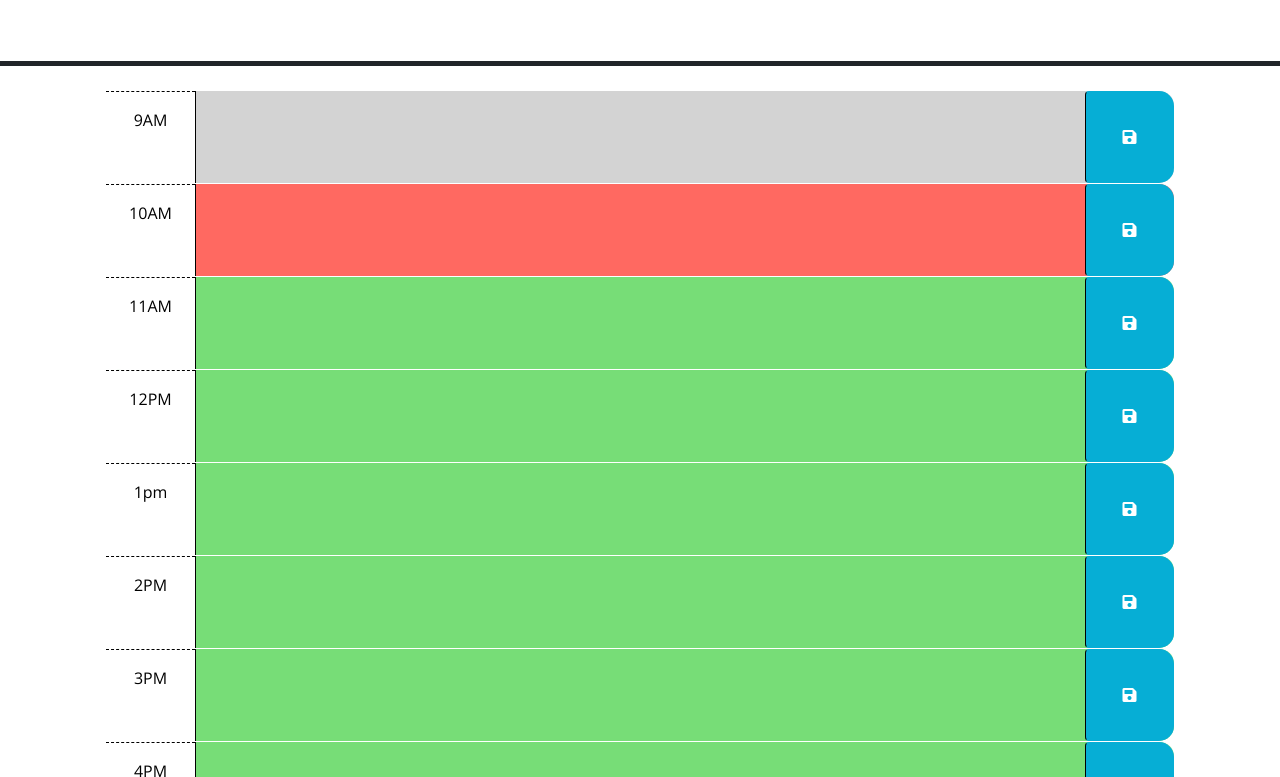
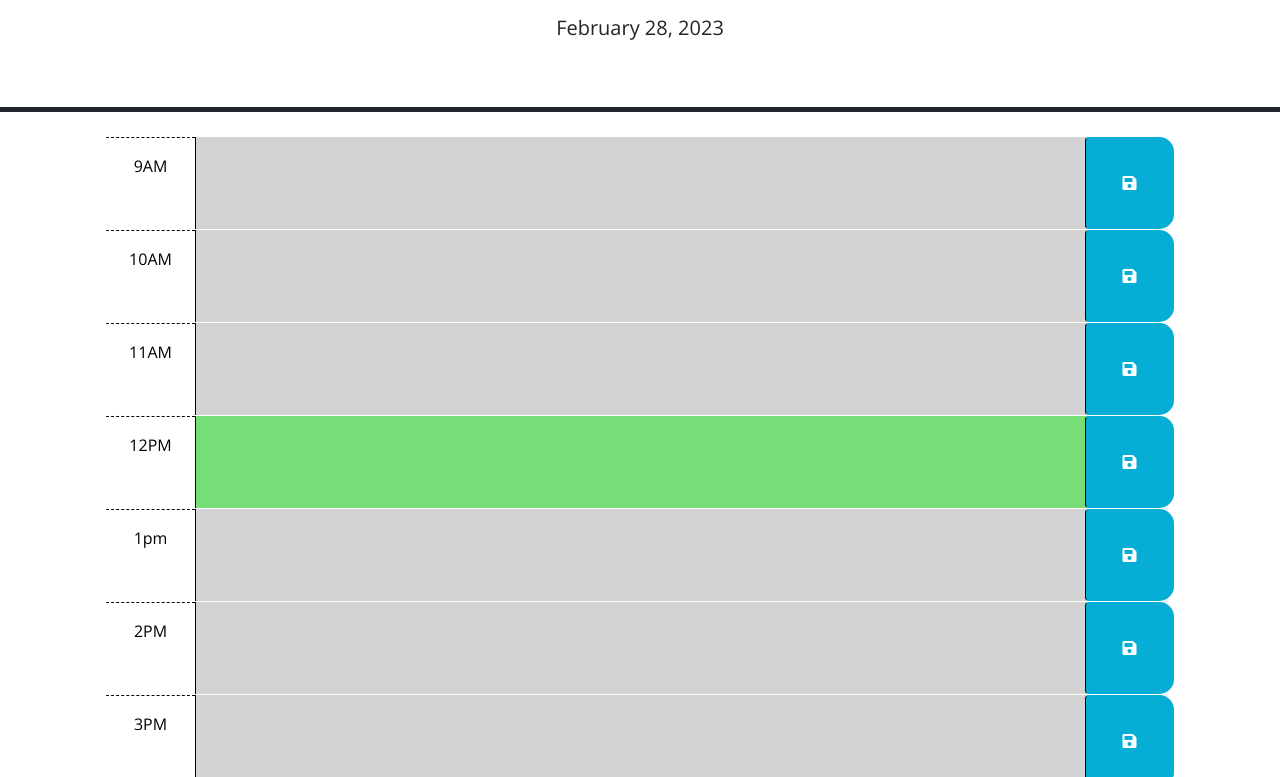
Before and after one commit to That-Dude13/Work-Day-Scheduler, a plain HTML site: page index.html in a window 1280 px wide. Shown: the part 166-943 px from the top of the page. Drawn offline with nearby package versions, Linux system fonts and the light colour scheme.

Commit message:
Code almost finished, Comments must still be removed.

```diff
--- a/assets/script.js
+++ b/assets/script.js
@@ -4,52 +4,50 @@
 
 $(document).ready(function () {
   // Save button local storage
-  $('.saveBtn').on('click', function () {
-  var text = $(this).siblings('.description').val();
-  var time = $(this).parent().attr('id').split("-")[1];
+  $(".saveBtn").on("click", function () {
+    var text = $(this).siblings(".description").val();
+    var time = $(this).parent().attr("id").split("-")[1];
 
     console.log(text, time);
 
     localStorage.setItem(time, text);
-
   });
 
   //Show current date in header
-  var showDate = dayjs().format('MMMM D, YYYY');
-  $('#currentDay').text(showDate);
-  console.log(showDate)
-
-
+  var showDate = dayjs().format("MMMM D, YYYY");
+  $("#currentDay").text(showDate);
+  console.log(showDate);
 
   // Past, present, future
-  var currentTime = dayjs()
-  console.log(currentTime)
- $('.row').each(function(){
- var everyHour = parseInt($(this).attr('id').split("-")[1])
- console.log(everyHour)
+  var currentTime = dayjs().format('h');
+  console.log(currentTime);
 
- if(everyHour < currentTime) {
- }else if (everyHour==currentTime){present}else
+  $(".row").each(function () {
+    var everyHour = parseInt($(this).attr("id").split("-")[1]);
+    console.log(everyHour, currentTime);
 
-})
+    if (everyHour < currentTime) {
+      $(this).addClass('past')
 
-// var i =
-// for (var i = 0; i < 25; i++){
-//   if (i < currentTime) {
-//     $(#past)
-//   }
-// }
-// if('#hour-9') < currentTime
-
-// User inour from local storage
-$('#hour-9').val(localStorage.getItem('9'))
-
+    } else if (everyHour === currentTime) {
+      $(this).addClass('present')
+    }
+    else {
+      $(this).addClass('future')
+    }
   });
 
-
-
-
-
+  // User input from local storage
+  $("#hour-9").val(localStorage.getItem("9"));
+  $("#hour-10").val(localStorage.getItem("10"));
+  $("#hour-11").val(localStorage.getItem("11"));
+  $("#hour-12").val(localStorage.getItem("12"));
+  $("#hour-1").val(localStorage.getItem("1"));
+  $("#hour-2").val(localStorage.getItem("2"));
+  $("#hour-3").val(localStorage.getItem("3"));
+  $("#hour-4").val(localStorage.getItem("4"));
+  $("#hour-5").val(localStorage.getItem("5"));
+});
 
 // TODO: Add a listener for click events on the save button. This code should
 // use the id in the containing time-block as a key to save the user input in
--- a/index.html
+++ b/index.html
@@ -40,7 +40,7 @@
         -->
 
       <!-- Example of a past time block. The "past" class adds a gray background color. -->
-      <div id="hour-9" class="row time-block past">
+      <div id="hour-9" class="row time-block ">
         <div class="col-2 col-md-1 hour text-center py-3">9AM</div>
         <textarea class="col-8 col-md-10 description" rows="3"> </textarea>
         <button class="btn saveBtn col-2 col-md-1" aria-label="save">
@@ -49,7 +49,7 @@
       </div>
 
       <!-- Example of a a present time block. The "present" class adds a red background color. -->
-      <div id="hour-10" class="row time-block present">
+      <div id="hour-10" class="row time-block">
         <div class="col-2 col-md-1 hour text-center py-3">10AM</div>
         <textarea class="col-8 col-md-10 description" rows="3"> </textarea>
         <button class="btn saveBtn col-2 col-md-1" aria-label="save">
@@ -58,7 +58,7 @@
       </div>
 
       <!-- Example of a future time block. The "future" class adds a green background color. -->
-      <div id="hour-11" class="row time-block future">
+      <div id="hour-11" class="row time-block">
         <div class="col-2 col-md-1 hour text-center py-3">11AM</div>
         <textarea class="col-8 col-md-10 description" rows="3"> </textarea>
         <button class="btn saveBtn col-2 col-md-1" aria-label="save">
@@ -66,7 +66,7 @@
         </button>
       </div>
 
-      <div id="hour-12" class="row time-block future">
+      <div id="hour-12" class="row time-block">
         <div class="col-2 col-md-1 hour text-center py-3">12PM</div>
         <textarea class="col-8 col-md-10 description" rows="3"> </textarea>
         <button class="btn saveBtn col-2 col-md-1" aria-label="save">
@@ -74,7 +74,7 @@
         </button>
       </div>
 
-      <div id="hour-1" class="row time-block future">
+      <div id="hour-1" class="row time-block">
         <div class="col-2 col-md-1 hour text-center py-3">1pm</div>
         <textarea class="col-8 col-md-10 description" rows="3"> </textarea>
         <button class="btn saveBtn col-2 col-md-1" aria-label="save">
@@ -82,7 +82,7 @@
         </button>
       </div>
 
-      <div id="hour-2" class="row time-block future">
+      <div id="hour-2" class="row time-block">
         <div class="col-2 col-md-1 hour text-center py-3">2PM</div>
         <textarea class="col-8 col-md-10 description" rows="3"> </textarea>
         <button class="btn saveBtn col-2 col-md-1" aria-label="save">
@@ -90,7 +90,7 @@
         </button>
       </div>
 
-      <div id="hour-3" class="row time-block future">
+      <div id="hour-3" class="row time-block">
         <div class="col-2 col-md-1 hour text-center py-3">3PM</div>
         <textarea class="col-8 col-md-10 description" rows="3"> </textarea>
         <button class="btn saveBtn col-2 col-md-1" aria-label="save">
@@ -98,7 +98,7 @@
         </button>
       </div>
 
-      <div id="hour-4" class="row time-block future">
+      <div id="hour-4" class="row time-block">
         <div class="col-2 col-md-1 hour text-center py-3">4PM</div>
         <textarea class="col-8 col-md-10 description" rows="3"> </textarea>
         <button class="btn saveBtn col-2 col-md-1" aria-label="save">
@@ -106,7 +106,7 @@
         </button>
       </div>
 
-      <div id="hour-5" class="row time-block future">
+      <div id="hour-5" class="row time-block">
         <div class="col-2 col-md-1 hour text-center py-3">5PM</div>
         <textarea class="col-8 col-md-10 description" rows="3"> </textarea>
         <button class="btn saveBtn col-2 col-md-1" aria-label="save">
```
Lines whose indentation alone changed are shown as unchanged.
